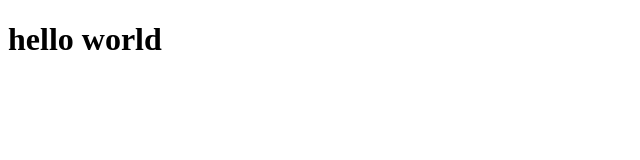
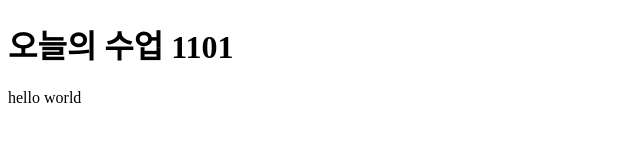
Before and after one commit to deli-ght/likelion, a plain HTML site: page 1101/index.html in a window 1280 px wide. Shown: the whole page, without its empty margins (0-640 px from the left). Drawn offline with Linux system fonts and the light colour scheme.

Commit message:
new title

```diff
--- a/1101/index.html
+++ b/1101/index.html
@@ -8,7 +8,8 @@
 </head>
 <body>
     <h1>
-        hello world
+        오늘의 수업 1101
     </h1>
+    <p>hello world</p>
 </body>
 </html>
```
